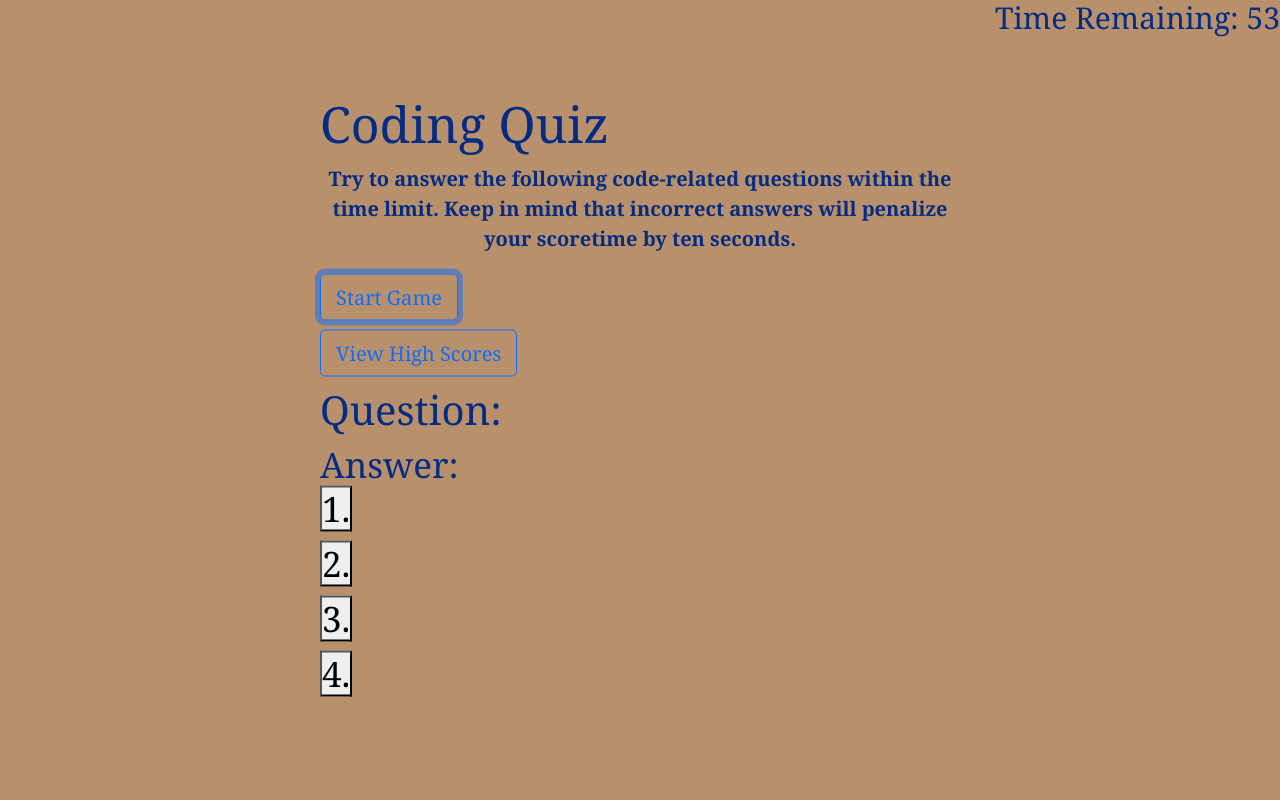
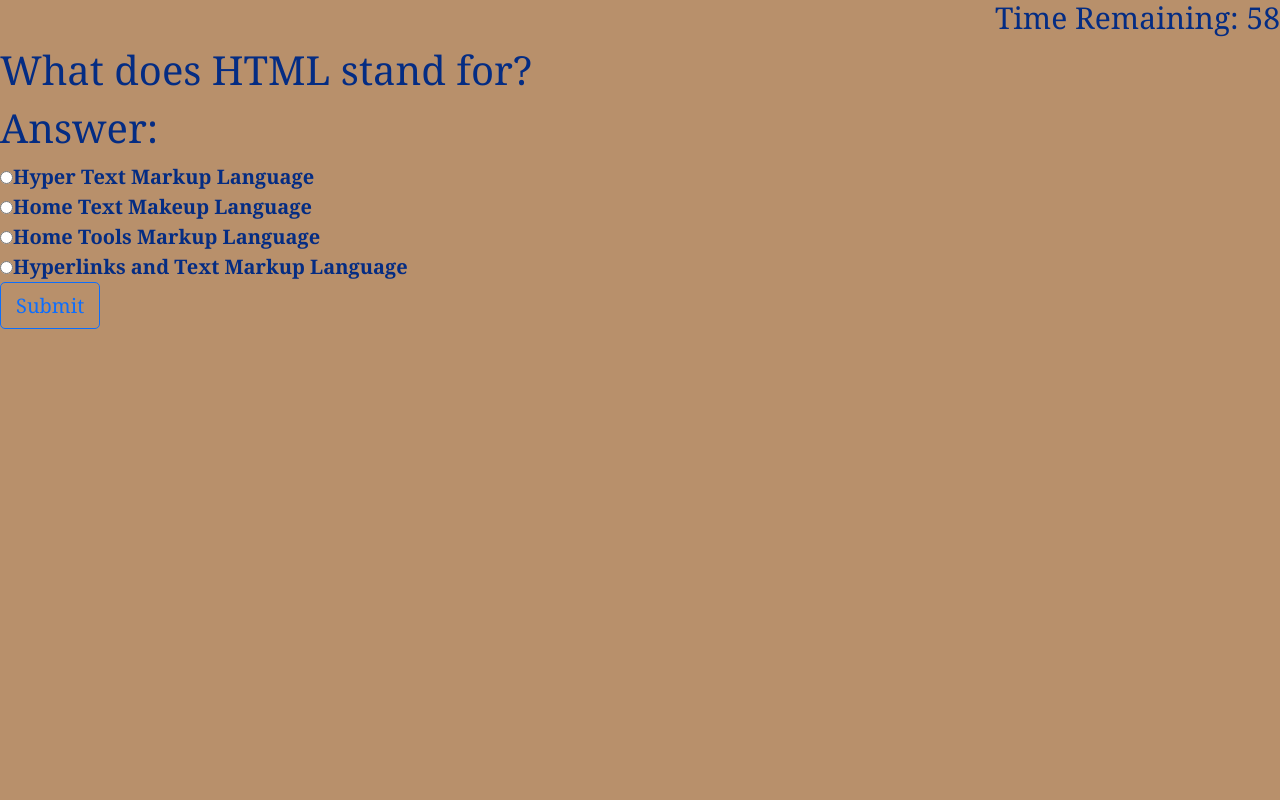
Before and after one commit to thivsiv28/module4webapischallengecodequiz, a plain HTML site: page index.html in a window 1280 px wide. Both pictures are taken after a click on the button "Start Game". Shown: the top 800 px of the page. Drawn offline with nearby package versions, Linux system fonts and the light colour scheme.

Commit message:
working on for loop for questions

```diff
--- a/assets/css/style.css
+++ b/assets/css/style.css
@@ -50,3 +50,12 @@ body {
     flex-direction: column;
     margin-bottom: 9px;
   }
+
+  .hidden {
+    display: none;
+  }
+
+  .answerChoice {
+    display: block;
+    width: 500px;
+  }
--- a/assets/js/script.js
+++ b/assets/js/script.js
@@ -1,51 +1,55 @@
 var timer = document.querySelector(".time");
 var btnStartGame = document.querySelector("#startGameBtn");
 var btnPlayAgain = document.querySelector(".replay");
+var btnSubmitInitials = document.querySelector(".submitInitials");
+var btnViewHighScores = document.querySelector(".highscore");
+const startingPage = document.getElementById("startingPage");
+let currentQuestionIndex = 0;
+
+
 var questions = [
     {
         question: "What does HTML stand for?",
-        choice1: "1. Hyperlinks and Text Markup Language",
-        choice2: "2. Home Tools Markup Language",
-        choice3: "3. Home Text Makeup Language",
-        choice4: "4. Hyper Text Markup Language",
-        answer: "4. Hyper Text Markup Language",
+        choices: [
+            "Hyperlinks and Text Markup Language",
+            "Home Tools Markup Language",
+            "Home Text Makeup Language",
+            "Hyper Text Markup Language"],
+        answer: 3,
     },
 
     {
         question: "How do you insert a comment in a CSS file",
-        choice1: "1. // this is a comment //",
-        choice2: "2. <!!this is a comment!!>",
-        choice3: "3. /*this is a comment*/",
-        choice4: "4. 'this is a comment'",
-        answer: "3. /*this is a comment*/",
+        choices: ["// this is a comment //", "<!!this is a comment!!>", "/*this is a comment*/", "//this is a comment//"],
+        answer: 2,
     },
 
-    {
-        question: "How do you select an element with the id=demo?",
-        choice1: "1. demo",
-        choice2: "2. #demo",
-        choice3: "3. .demo",
-        choice4: "4. *demo",
-        answer: "2. #demo",
-    },
+    // {
+    //     question: "How do you select an element with the id=demo?",
+    //     choice1: "1. demo",
+    //     choice2: "2. #demo",
+    //     choice3: "3. .demo",
+    //     choice4: "4. *demo",
+    //     answer: "2. #demo",
+    // },
 
-    {
-        question: "Inside which HTML element do we put the Javascript?",
-        choice1: "1. <Strings>",
-        choice2: "2. <Booleans>",
-        choice3: "3. <JS>",
-        choice4: "4. <script>",
-        answer: "4. <script>",
-    },
+    // {
+    //     question: "Inside which HTML element do we put the Javascript?",
+    //     choice1: "1. <Strings>",
+    //     choice2: "2. <Booleans>",
+    //     choice3: "3. <JS>",
+    //     choice4: "4. <script>",
+    //     answer: "4. <script>",
+    // },
 
-    {
-        question: "How do you declare a JavaScript variable?",
-        choice1: "1. var myPassword;",
-        choice2: "2. v myPassword;",
-        choice3: "3. variable myPassword;",
-        choice4: "4. my variable is declared and its called mypassword;",
-        answer: "1. var myPassword;",
-    }
+    // {
+    //     question: "How do you declare a JavaScript variable?",
+    //     choice1: "1. var myPassword;",
+    //     choice2: "2. v myPassword;",
+    //     choice3: "3. variable myPassword;",
+    //     choice4: "4. my variable is declared and its called mypassword;",
+    //     answer: "1. var myPassword;",
+    // }
 ];
 
 var quizQuestions = document.querySelector('.questions');
@@ -53,56 +57,127 @@ var quizQuestions = document.querySelector('.questions');
 var secondsLeft = 60;
 
 function setTime() {
-    var timerInterval = setInterval(function() {
+    var timerInterval = setInterval(function () {
         secondsLeft--;
         timer.textContent = "Time Remaining: " + secondsLeft;
 
-        if(secondsLeft===0) {
+        if (secondsLeft === 0) {
             clearInterval(timerInterval);
         }
     }, 1000);
-}
+};
 
-setTime();
+
 
 function beginQuiz() {
-   // how to get questions to show up and everything else to go away? hide
+    timer.style.display = "block";
+    startingPage.style.display = "none";
+    $("#questions").show();
+    setTime();
+
+    quizContent();
+};
+
+function quizContent() {
+    //getting the questions to show up one by one
+
+    let currentQuestion = questions[currentQuestionIndex];
+    $("#question").text(currentQuestion.question);
+
+    for (let i = 0; i < currentQuestion.choices.length; i++) {
+
+
+        let input = $("<input>", {
+
+            value: [i],
+            type: 'radio',
+            name: 'choice',
+        });
+
+      let label =  $("<label>", {
+            text: currentQuestion.choices[i],
+            class: 'answerChoice',
+        });
+
+        input.prependTo(label);
+        label.prependTo('#answerList');
+    }
+
+
 
 };
 
-function quizContent () {
-    //getting the questions to show up one by one
+function correctAnswer() {
+    //alert for right answer to show up
+
 };
 
-function correctAnswer () {
-    //alert for right answer to show up
-};
-
-function wrongAnswer () {
+function wrongAnswer() {
     //alert for wrong answer to show up and that time id deducted
     //timer to go down by 10 seconds here as well so secondsLeft = secondsleft -10?
 };
 
-function solution () {
- // how to get the right answer from index to show up
+function solution() {
+    // how to get the right answer from index to show up
 
 };
 
-function scoreRender () {
+function scoreRender() {
     //showing the high score or theyre score
 };
 
-function submitInitial () {
+function submitInitial() {
 };
 
-function generateScore () {
-    //local storage comes in play here?
-};
-
-function playAgain () {
+function generateScore() {
+    //local storage comes in play here?get item set item
 
 };
 
+function highScores() {
+    //viewing highscores
+};
+
+function playAgain() {
+    location.reload();
+};
+
+$(document).ready(function() {
+    $("#submitAnswer").click(function (event) {
+        event.preventDefault();
+        debugger;
+        let correctAnswer = questions[currentQuestionIndex].answer;
+
+        let userAnswer = $("input[name=choice]:checked").val();
+
+        if (userAnswer == correctAnswer) {
+            console.log('yes')
+        } else {
+             console.log('wrong');
+        }
+
+        $(".answerChoice").remove();
+
+        // let choices = document.querySelector(".answerChoice");
+        // for (let choice of choices) {
+        //     choice.remove();
+        // }
+
+        currentQuestionIndex++;
+
+        if (currentQuestionIndex == questions.length) {
+            console.log('reached end of questions');
+        } else {
+
+            quizContent();
+        }
+    });
+});
+
 btnStartGame.addEventListener("click", beginQuiz);
 
-btnPlayAgain.addEventListener("click", playAgain)
+btnPlayAgain.addEventListener("click", playAgain);
+
+btnSubmitInitials.addEventListener("click", submitInitial);
+
+btnViewHighScores.addEventListener("click", highScores)
--- a/index.html
+++ b/index.html
@@ -1,51 +1,63 @@
 <!DOCTYPE html>
 <html lang="en">
+
 <head>
     <meta charset="UTF-8">
     <meta http-equiv="X-UA-Compatible" content="IE=edge">
     <meta name="viewport" content="width=device-width, initial-scale=1.0">
     <title>Coding Quiz</title>
-    <link href="https://cdn.jsdelivr.net/npm/bootstrap@5.0.2/dist/css/bootstrap.min.css" rel="stylesheet" integrity="sha384-EVSTQN3/azprG1Anm3QDgpJLIm9Nao0Yz1ztcQTwFspd3yD65VohhpuuCOmLASjC" crossorigin="anonymous">
+    <script src="https://ajax.googleapis.com/ajax/libs/jquery/3.6.1/jquery.min.js"></script>
+    <link href="https://cdn.jsdelivr.net/npm/bootstrap@5.0.2/dist/css/bootstrap.min.css" rel="stylesheet"
+        integrity="sha384-EVSTQN3/azprG1Anm3QDgpJLIm9Nao0Yz1ztcQTwFspd3yD65VohhpuuCOmLASjC" crossorigin="anonymous">
     <link rel="stylesheet" href="./assets/css/style.css">
 </head>
+
 <body>
     <div class="timerbtn">
-    <h4 class="time" style="text-align:end;"></h4>
+
+        <h4 class="time hidden" style="text-align:end;"></h4>
     </div>
 
-    <div class="container">
+    <div id="startingPage" class="container">
+
         <div class="home center content-colum">
+
+            <div class="mainContent">
 
                 <h1>Coding Quiz</h1>
 
-    <p class="intro">Try to answer the following code-related questions within the time limit. Keep in mind that incorrect answers will penalize your scoretime by ten seconds. </p>
+                <p class="intro">Try to answer the following code-related questions within the time limit. Keep in mind
+                    that incorrect answers will penalize your scoretime by ten seconds. </p>
 
-          <button type="button" id="startGameBtn"class="btn btn-outline-primary">Start Game</button>
+                <button type="button" id="startGameBtn" class="btn btn-outline-primary">Start Game</button>
 
-          <button type="button" class="btn btn-outline-primary">View High Scores</button>
-        <div class="questions">
-          <h2>
-            Question:
-        </h2>
-        <h3>
-            Answer:
-            <button>1.</button>
-            <button>2.</button>
-            <button>3.</button>
-            <button>4.</button>
-        </h3>
+                <button type="button" class="btn btn-outline-primary highscore">View High Scores</button>
+
             </div>
 
         </div>
 
     </div>
 
+    <div id ="questions" class= "hidden">
+        <h2 id="question">
+            Question:
+        </h2>
+           <h2>Answer:</h2>
+            <form id="answerList">
+                <button type="button" class="btn btn-outline-primary submitInitials" id="submitAnswer">Submit</button>
+            </form>
+            <!-- <button id="answer1">1.</button>
+            <button id="answer2">2.</button>
+            <button id="answer3">3.</button>
+            <button id="answer4">4.</button> -->
+    </div>
 
-      <section>
+    <section id="scores" class="hidden">
 
         <h3> Initials</h3>
         <input type="text">
-       <button type="button" class="btn btn-outline-primary">Submit</button>
+        <button type="button" class="btn btn-outline-primary submitInitials">Submit</button>
         <h2> High Scores</h2>
         <ul class="users"></ul>
         <button type="button" class="btn btn-outline-primary replay">Play Again</button>
@@ -54,4 +66,5 @@
 
     <script src="./assets/js/script.js"></script>
 </body>
+
 </html>
```
Lines whose indentation alone changed are shown as unchanged.
